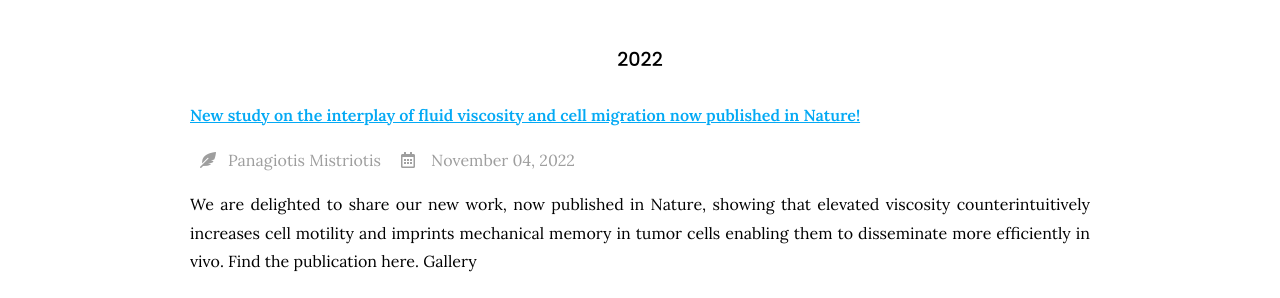
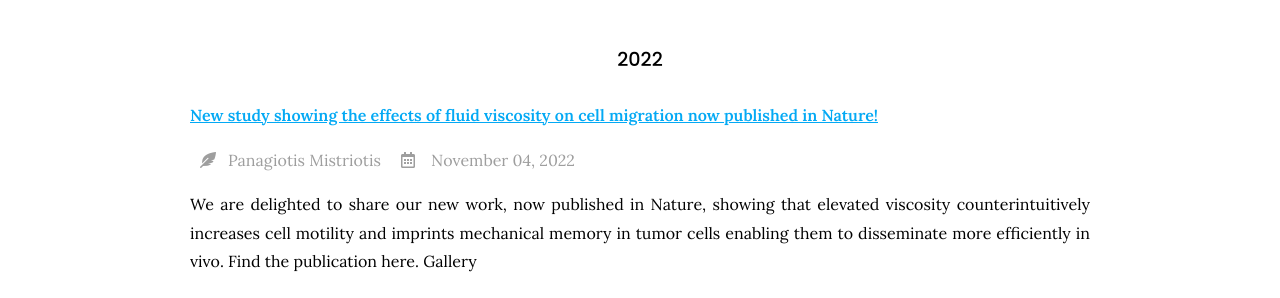
Before and after one commit to mistriotis-lab/mistriotis-lab.github.io, a Jekyll site: the page built from news/index.md, in a window 1280 px wide and 900 px high. Shown: the part 307-605 px from the top of the window. Built offline with Jekyll 4.4.1, drawn with Linux system fonts in a browser that asks for light colours; nearby versions of some CDN libraries; comment, search, counter and statistics services are not loaded.

Commit message:
Update 2022-11-04-post-12.md

```diff
--- a/_posts/2022-11-04-post-12.md
+++ b/_posts/2022-11-04-post-12.md
@@ -1,5 +1,5 @@
 ---
-title: New study on the interplay of fluid viscosity and cell migration now published in Nature!
+title: New study showing the effects of fluid viscosity on cell migration now published in Nature!
 author: Panagiotis Mistriotis
 member: panagiotis-mistriotis
 ---
```
